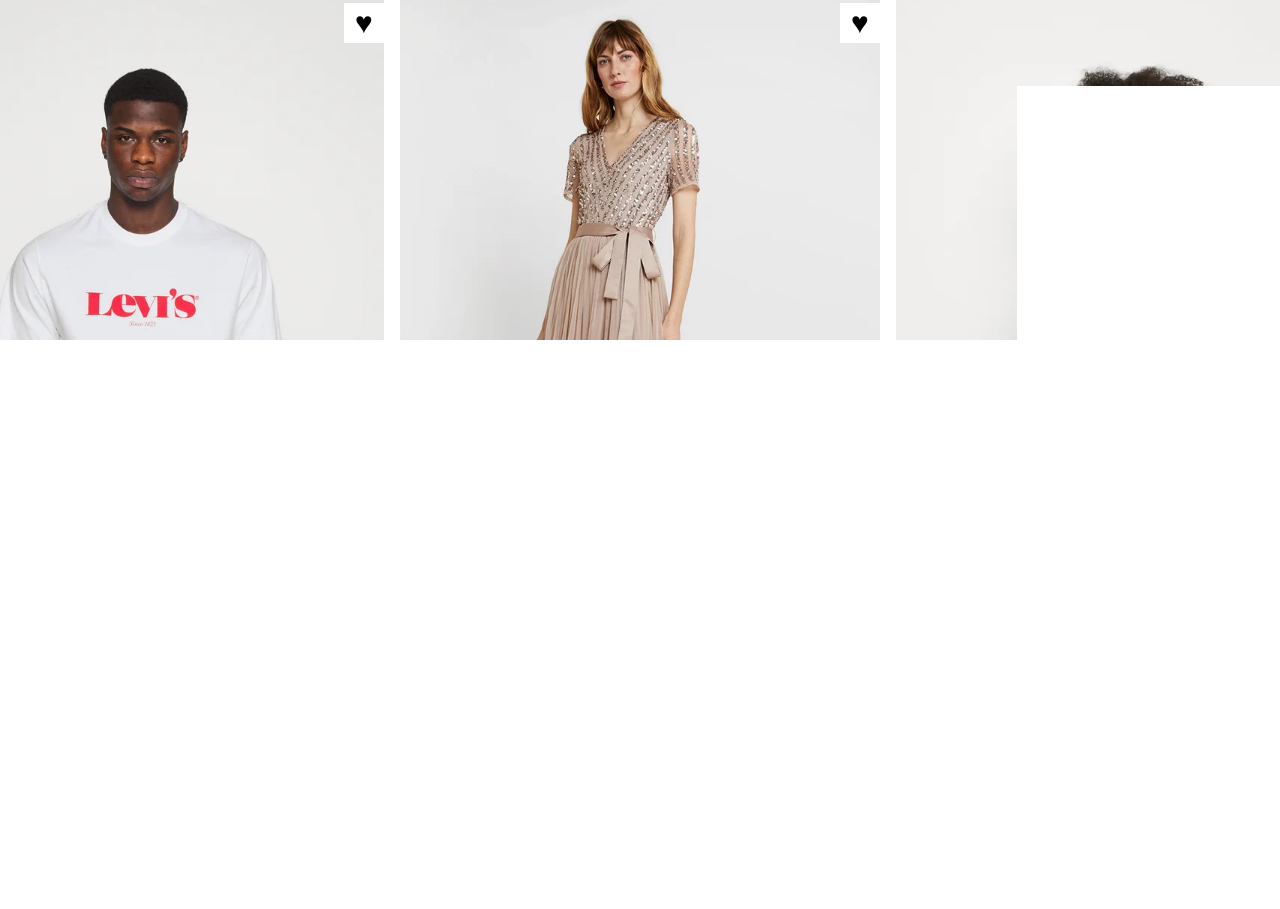
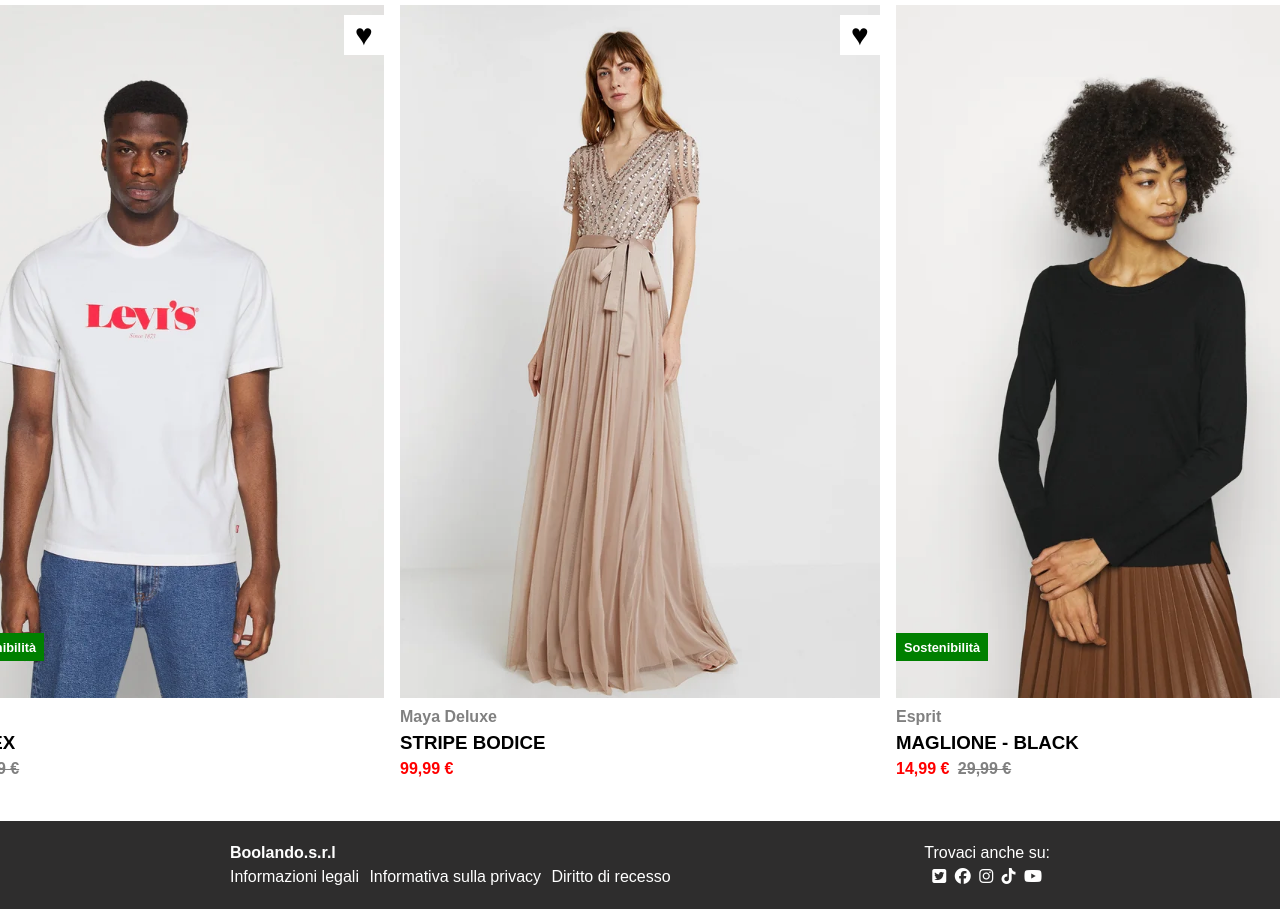
Before and after one commit to davide-saietti/html-css-boolando, a plain HTML site: page index.html in a window 1280 px wide. Shown: the part 931-1840 px from the top of the page. Before the commit the page ends 1740 px from the top, so only its background shows below. Drawn offline with Linux system fonts and the light colour scheme.

Commit message:
finish branch

```diff
--- a/CSS/style.css
+++ b/CSS/style.css
@@ -21,7 +21,7 @@ header {
 }
 
 .navbar-container {
-  padding: 6px;
+  padding: 12px;
   display: flex;
   align-items: center;
   margin: 0 auto;
@@ -87,7 +87,6 @@ header {
   gap: 16px;
   align-items: center;
   justify-content: center;
-
 }
 
 .item-card {
@@ -115,7 +114,7 @@ header {
   background: red;
 }
 
-.sostenibilità{
+.sostenibilità {
   position: absolute;
   bottom: 120px;
   left: 48px;
@@ -124,10 +123,8 @@ header {
   font-weight: bold;
   color: white;
   background: green;
-
-
 }
-.only-sostenibilità{
+.only-sostenibilità {
   position: absolute;
   bottom: 120px;
   left: 0;
@@ -136,11 +133,9 @@ header {
   font-weight: bold;
   color: white;
   background: green;
-
-
 }
 
-.preferiti{
+.preferiti {
   position: absolute;
   top: 10px;
   right: 0;
@@ -152,35 +147,62 @@ header {
   z-index: 1;
 }
 
-.image-container .img2{
+.image-container .img2 {
   position: absolute;
   top: 0;
   left: 0;
   opacity: 0;
-
 }
 
-.image-container:hover img{
+.image-container:hover img {
   opacity: 0;
 }
 
-.image-container:hover .img2{
+.image-container:hover .img2 {
   opacity: 1;
 }
 
-.brand{
+.brand {
   color: grey;
   font-weight: 700;
 }
 
-.new-price{
+.new-price {
   color: red;
   font-weight: 700;
 }
 
-.old-price{
+.old-price {
   text-decoration-line: line-through;
   color: grey;
   font-weight: 700;
   margin-left: 4px;
 }
+
+/* footer section */
+
+footer {
+  background: #2e2d2d;
+  color: #fff;
+  display: flex;
+  justify-content: space-between;
+  padding: 20px 50px 20px 50px;
+}
+
+.footer-text {
+  margin-left: 180px;
+}
+.footer-text a {
+  color: white;
+  text-decoration: none;
+  margin-right: 6px;
+}
+
+.footer-social {
+  margin-right: 180px;
+  text-align: center;
+}
+
+.footer-icons i {
+  padding: 2px;
+}
--- a/index.html
+++ b/index.html
@@ -76,7 +76,11 @@
         <article class="item-card">
           <div class="image-container">
             <img src="./img/3.webp" alt="" />
-            <img class="img2" src="./img/3b.webp" alt="VOGLIADICOLORIPASTELLO" />
+            <img
+              class="img2"
+              src="./img/3b.webp"
+              alt="VOGLIADICOLORIPASTELLO"
+            />
             <span class="sconto">-30%</span>
             <button class="preferiti">♥</button>
           </div>
@@ -147,5 +151,25 @@
         </article>
       </section>
     </main>
+    <footer>
+      <div class="footer-text">
+        <p><strong>Boolando.s.r.l</strong></p>
+        <div class="footer-link">
+          <a href="">Informazioni legali</a>
+          <a href="">Informativa sulla privacy</a>
+          <a href="">Diritto di recesso</a>
+        </div>
+      </div>
+      <div class="footer-social">
+        <p>Trovaci anche su:</p>
+        <div class="footer-icons">
+          <i class="fa-brands fa-square-twitter"></i>
+          <i class="fa-brands fa-facebook"></i>
+          <i class="fa-brands fa-instagram"></i>
+          <i class="fa-brands fa-tiktok"></i>
+          <i class="fa-brands fa-youtube"></i>
+        </div>
+      </div>
+    </footer>
   </body>
 </html>
```
Lines whose indentation alone changed are shown as unchanged.
